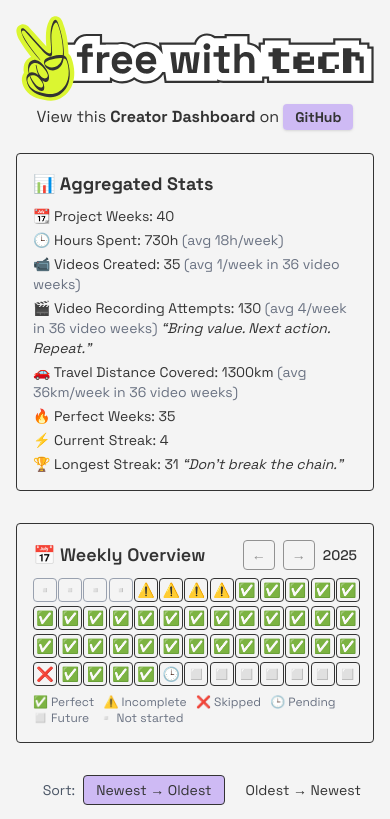
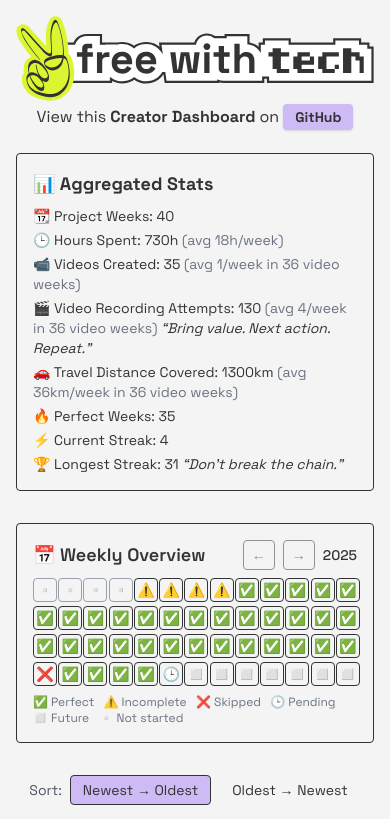
Before and after one commit to sampittko/creator-dashboard, a Next.js app: page / in a window 390 px wide. Shown: the top 819 px of the page. Built offline with nearby package versions, Linux system fonts and the light colour scheme.

Commit message:
style: centers filter buttons on mobile

```diff
--- a/app/page.tsx
+++ b/app/page.tsx
@@ -157,7 +157,7 @@ export default async function DashboardPage({
 
       <YearGrid />
 
-      <div className="flex justify-end mb-4">
+      <div className="flex w-full justify-center md:justify-end mb-4">
         <div className="flex items-center gap-2 text-sm">
           <span
             id="sort-order-label"
```
